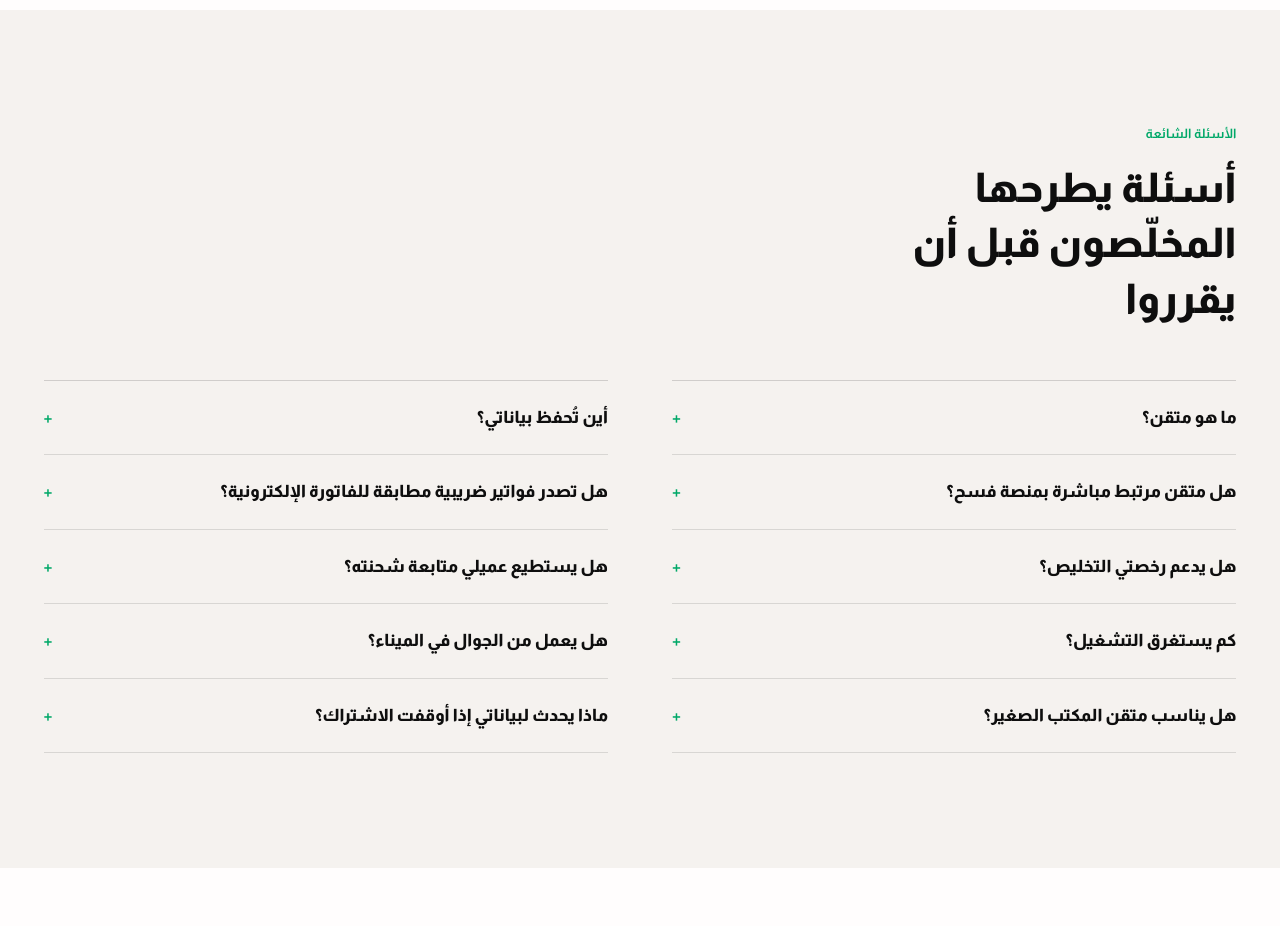
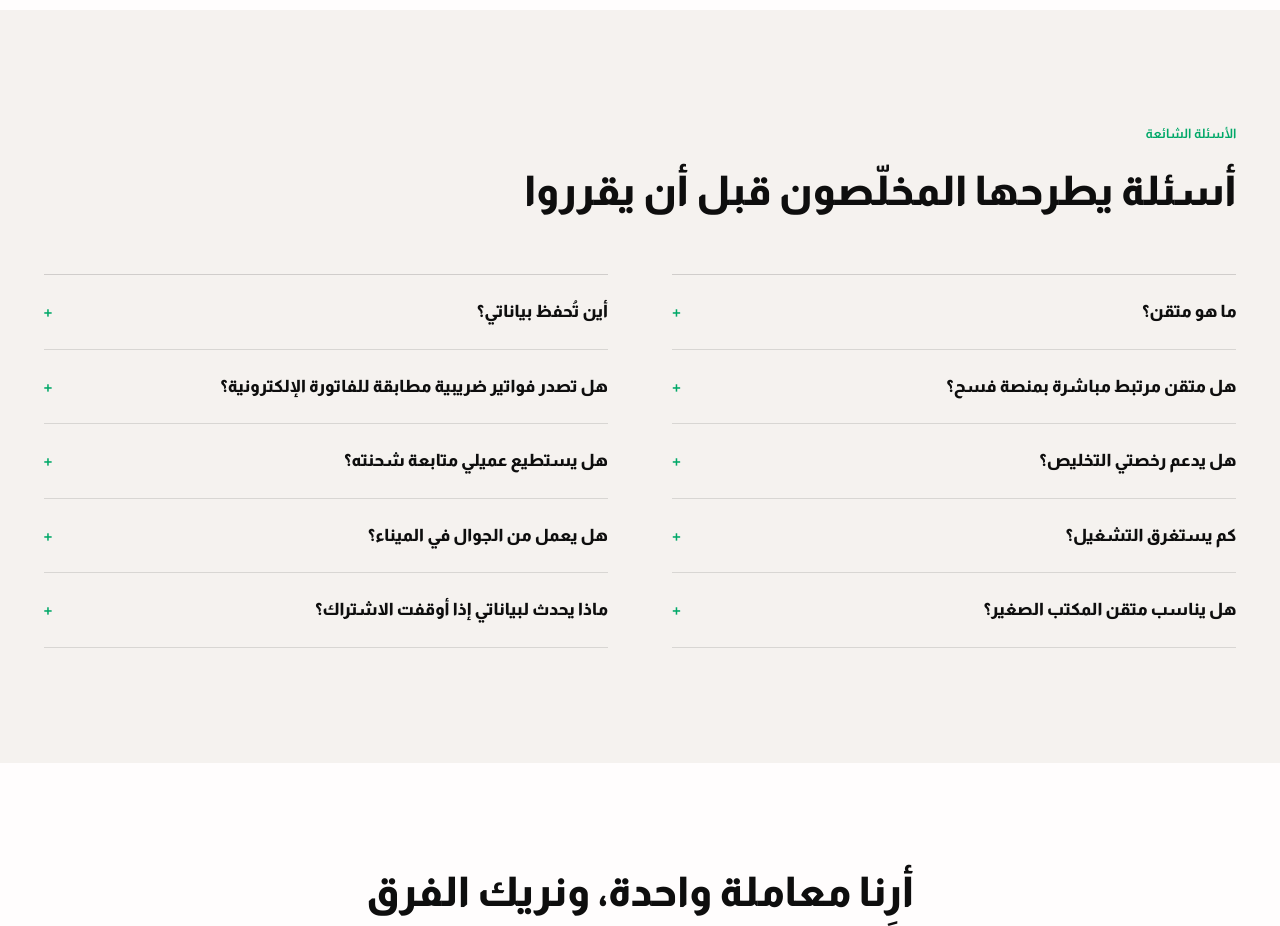
Before and after one commit to fadyfouad0/Mutqin, a plain HTML site: page docs/ar.html in a window 1280 px wide. Shown: the part 6960-7886 px from the top of the page. Drawn offline with nearby package versions, Linux system fonts and the light colour scheme.

Commit message:
Add files via upload

```diff
--- a/docs/ar.html
+++ b/docs/ar.html
@@ -9,6 +9,9 @@
 <x-dc>
 <helmet>
 <meta name="viewport" content="width=device-width, initial-scale=1" />
+<link rel="icon" type="image/png" sizes="32x32" href="brand/favicon-32.png" />
+<link rel="icon" type="image/png" sizes="512x512" href="brand/favicon-512.png" />
+<link rel="apple-touch-icon" href="brand/favicon-180.png" />
 <title>متقن — المنصة التي تعمل عليها مكاتب التخليص المرخّصة</title>
 <link rel="preconnect" href="https://fonts.googleapis.com" />
 <link rel="preconnect" href="https://fonts.gstatic.com" crossorigin="" />
@@ -333,9 +336,9 @@
 
 <section id="faq" style="padding:{{ padY }} {{ padX }} 0">
   <div style="max-width:1560px;margin:0 auto">
-    <div style="max-width:50ch">
+    <div style="max-width:820px">
       <div style="font-family:Almarai,sans-serif;font-weight:700;font-size:13px;color:#00A868">الأسئلة الشائعة</div>
-      <h2 style="margin:20px 0 0;font-family:Almarai,sans-serif;font-weight:800;font-size:{{ h2 }};line-height:1.36">أسئلة يطرحها المخلّصون قبل أن يقرروا</h2>
+      <h2 style="margin:20px 0 0;font-family:Almarai,sans-serif;font-weight:800;font-size:{{ h2 }};line-height:1.5">أسئلة يطرحها المخلّصون قبل أن يقرروا</h2>
     </div>
     <div style="margin-top:52px;display:grid;grid-template-columns:{{ col2 }};gap:0 {{ gapMid }}">
       <div style="border-top:1px solid rgba(14,14,14,.16)">
```
Also changed, not shown: docs/index.html (+3 -0 lines), docs/brand/favicon-180.png (added), docs/brand/favicon-32.png (added), docs/brand/favicon-512.png (added).
